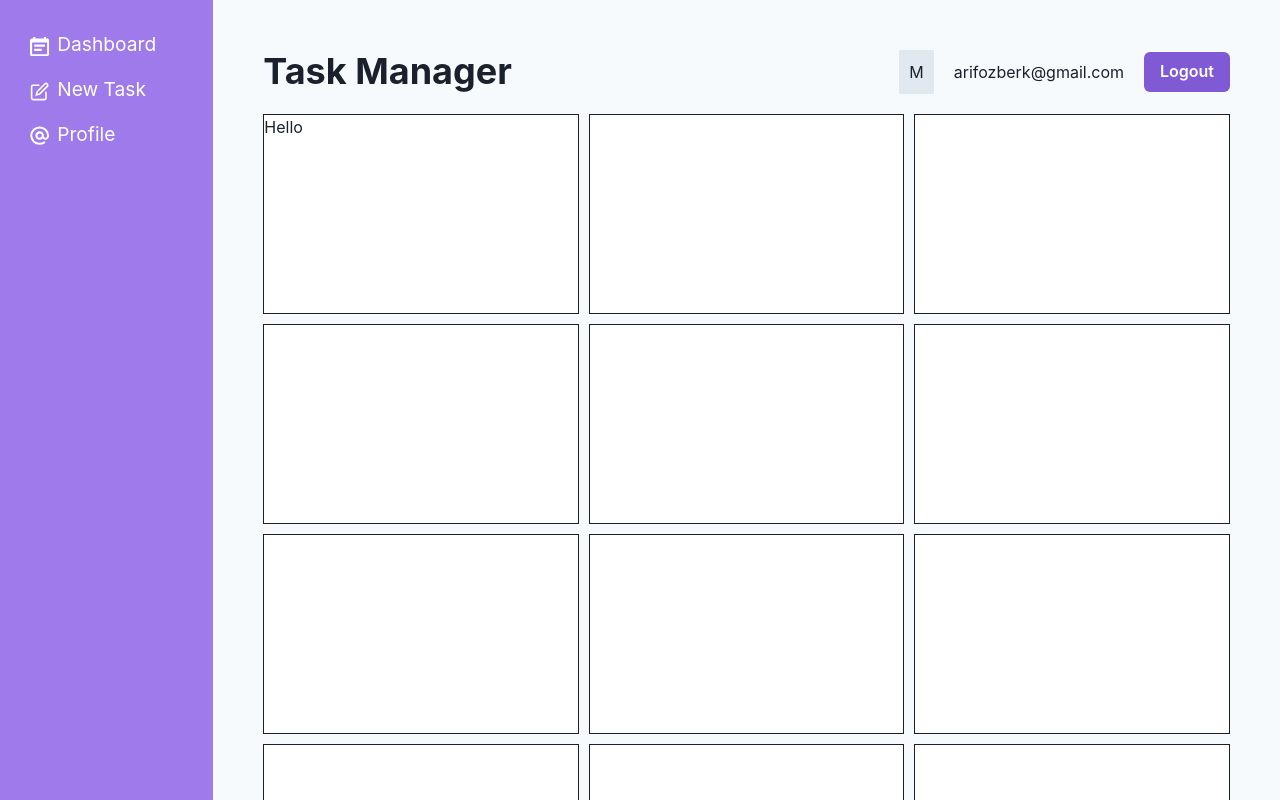
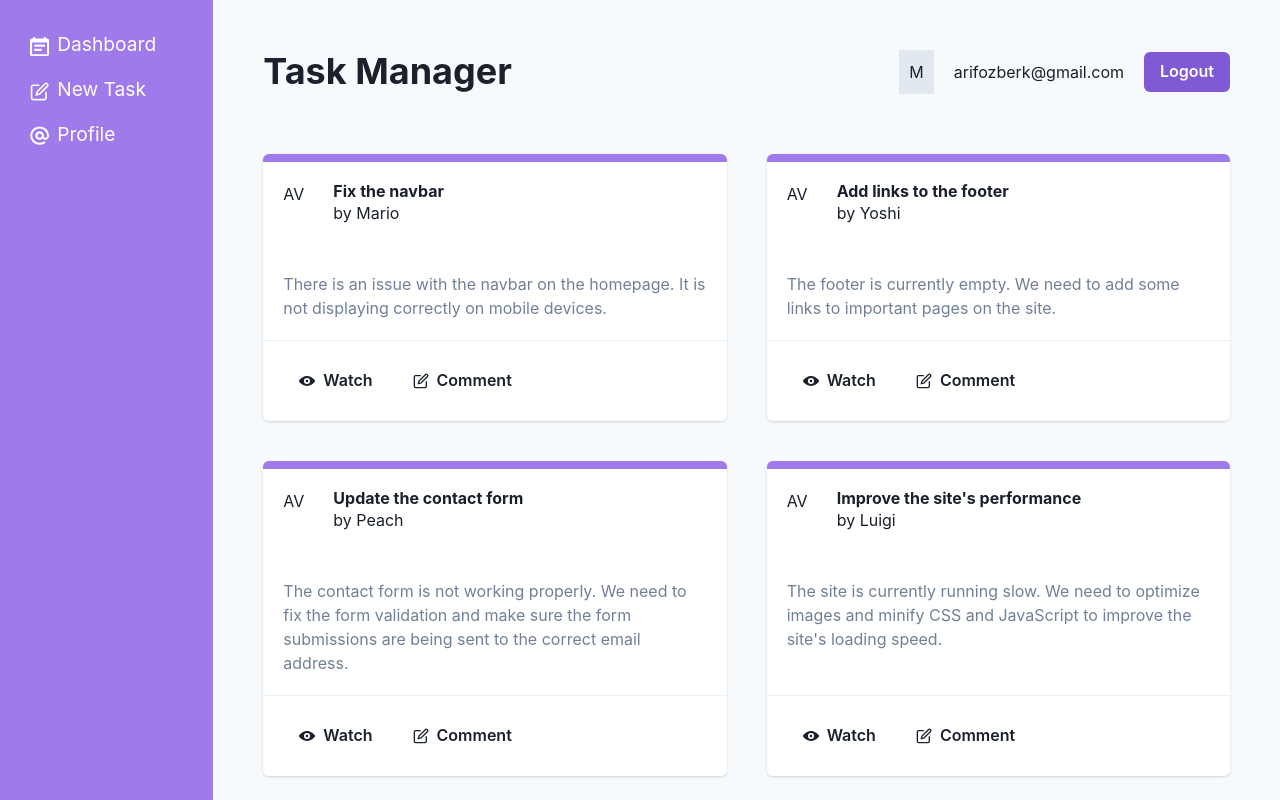
Before and after one commit to arif-ozberk/ChakraUI-Tutorial-Project, a React (Vite) app: page / in a window 1280 px wide. Shown: the top 800 px of the page. Built offline with nearby package versions, Linux system fonts and the light colour scheme.

Commit message:
Card Component

```diff
--- a/src/components/Navbar.jsx
+++ b/src/components/Navbar.jsx
@@ -4,7 +4,7 @@ import { Box, Button, Flex, HStack, Heading, Spacer, Text } from '@chakra-ui/rea
 
 const Navbar = () => {
     return (
-        <Flex as="nav" p="10px" alignItems="center">
+        <Flex as="nav" p="10px" alignItems="center" mb="40px">
             <Heading as="h1">Task Manager</Heading>
 
             <Spacer />
--- a/src/pages/Dashboard.jsx
+++ b/src/pages/Dashboard.jsx
@@ -3,29 +3,45 @@ import React from 'react';
 // Styles
 
 // Chakra UI
-import { Box, SimpleGrid, Text } from '@chakra-ui/react';
+import { Box, Button, Card, CardBody, CardFooter, CardHeader, Divider, Flex, HStack, Heading, SimpleGrid, Text } from '@chakra-ui/react';
+
+// Data
+import data from "../../data/db.json";
+import { EditIcon, ViewIcon } from '@chakra-ui/icons';
 
 
 const Dashboard = () => {
 
     return (
-        <SimpleGrid p="10px" spacing="10px" minChildWidth="250px" >
-            <Box bg="white" h="200px" border="1px solid">
-                <Text>Hello</Text>
-            </Box>
-            <Box bg="white" h="200px" border="1px solid"></Box>
-            <Box bg="white" h="200px" border="1px solid"></Box>
-            <Box bg="white" h="200px" border="1px solid"></Box>
+        <SimpleGrid p="10px" spacing={10} minChildWidth="300px" >
+            {data.tasks.map((taskItem, index) => (
+                <Card key={taskItem.id} borderTop="8px" borderColor="purple.400" bg="white">
+                    <CardHeader>
+                        <Flex>
+                            <Box h="50px" w="50px">
+                                <Text>AV</Text>
+                            </Box>
+                            <Box>
+                                <Heading as="h3" size="sm">{taskItem.title}</Heading>
+                                <Text>by {taskItem.author}</Text>
+                            </Box>
+                        </Flex>
+                    </CardHeader>
 
-            <Box bg="white" h="200px" border="1px solid"></Box>
-            <Box bg="white" h="200px" border="1px solid"></Box>
-            <Box bg="white" h="200px" border="1px solid"></Box>
-            <Box bg="white" h="200px" border="1px solid"></Box>
+                    <CardBody color="gray.500">
+                        <Text>{taskItem.description}</Text>
+                    </CardBody>
 
-            <Box bg="white" h="200px" border="1px solid"></Box>
-            <Box bg="white" h="200px" border="1px solid"></Box>
-            <Box bg="white" h="200px" border="1px solid"></Box>
-            <Box bg="white" h="200px" border="1px solid"></Box>
+                    <Divider borderColor="gray.200" />
+
+                    <CardFooter>
+                        <HStack>
+                            <Button variant="ghost" leftIcon={<ViewIcon />}>Watch</Button>
+                            <Button variant="ghost" leftIcon={<EditIcon />}>Comment</Button>
+                        </HStack>
+                    </CardFooter>
+                </Card>
+            ))}
 
         </SimpleGrid>
     );
```
